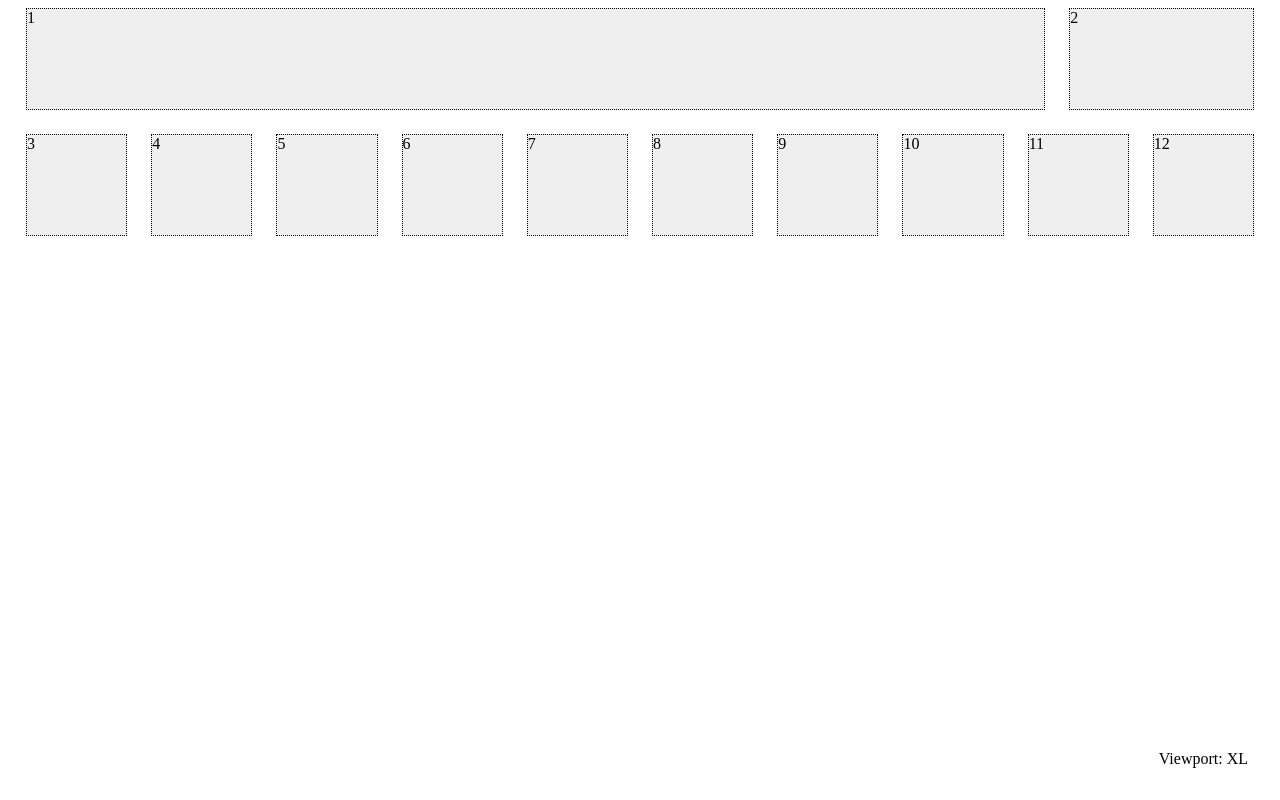
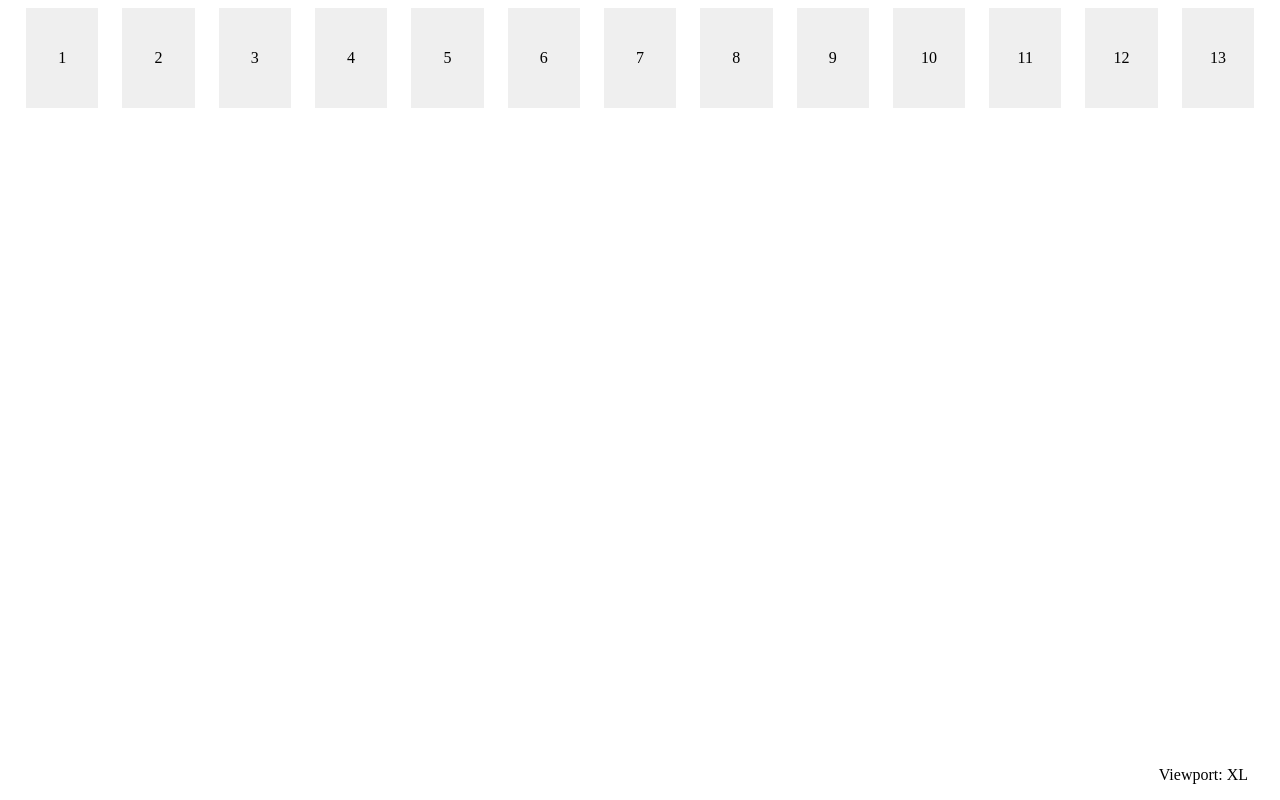
Before and after one commit to Mandersen21/grid-poc, a Gatsby site: page / in a window 1280 px wide. Built offline with nearby package versions, Linux system fonts and the light colour scheme; Gatsby itself is replaced by a stand-in of ours.

Commit message:
styles in place

```diff
--- a/src/components/column.tsx
+++ b/src/components/column.tsx
@@ -14,6 +14,10 @@ const Column = (props: Props) => {
 
     const getXXtraLarge = () => {
         if (props.xxl) return props.xxl
+        else if (props.xl) return props.xl
+        else if (props.l) return props.l
+        else if (props.m) return props.m
+        else return true
     }
 
     const getXtraLarge = () => {
@@ -50,18 +54,3 @@ const Column = (props: Props) => {
 }
 
 export default Column
-
-                // xs={true}
-                // sm={props.m} // Medium
-                // md={props.l} // Large
-                // lg={props.xl} // Xlarge
-                // xl={props.xxl} // XXlarge
-                // lg={true}
-                // xs={12}
-                // sm={ props.m || 6}
-                // md={ props.l}
-                // xs={12}
-                // {...props.m ? { sm: props.m } : { sm: false }} // Medium
-                // {...props.l ? { md: props.l } : { md: false }} // Large
-                // {...props.xl ? { lg: props.xl } : { lg: false }} // X-large
-                // {...props.xxl ? { xl: props.xxl } : { xl: false }} // XX-large
--- a/src/components/container.tsx
+++ b/src/components/container.tsx
@@ -1,7 +1,8 @@
 import React from "react"
 
 import { Container as Container_, Grid } from '@material-ui/core'
-import { ThemeProvider, createMuiTheme } from "@material-ui/core/styles"
+import { MuiThemeProvider, createMuiTheme } from "@material-ui/core/styles"
+import styled from "@emotion/styled"
 
 type Props = {
     children?: React.ReactNode
@@ -21,15 +22,43 @@ const theme = createMuiTheme({
     spacing: 6,
 })
 
+type ContainerProp = {
+    fluid: boolean
+}
+
+const ContainerStyled = styled(Container_) <ContainerProp>`
+    @media (max-width: 767px) {
+        max-width: none;
+        padding-left: 0 !important;
+        padding-right: 0 !important;
+
+        div {
+            padding-left: 0 !important;
+            padding-right: 0 !important;
+        }
+    }
+
+    @media (min-width: 768px) and (max-width: 1279px) {
+        max-width: none;
+        ${props => props.fluid ? '' : 'padding-left: 40px'};
+        ${props => props.fluid ? '' : 'padding-right: 40px'};
+    }
+
+    @media (min-width: 1280px) {
+        ${props => props.fluid ? '' : 'max-width: 1200px'};
+    }
+`
+
 const Container = (props: Props) => {
+
     return (
-        <ThemeProvider theme={theme}>
-            <Container_ {...props.fluid ? { maxWidth: false } : { fixed: true }}>
+        <MuiThemeProvider theme={theme}>
+            <ContainerStyled fluid={props.fluid} {...props.fluid ? { maxWidth: false } : { fixed: false }}>
                 <Grid container spacing={4}>
                     {props.children}
                 </Grid>
-            </Container_>
-        </ThemeProvider>
+            </ContainerStyled>
+        </MuiThemeProvider>
     )
 }
 
--- a/src/components/layout.tsx
+++ b/src/components/layout.tsx
@@ -8,18 +8,22 @@ import './viewport.css'
 const Box = styled.div`
   height: 100px;
   background-color: #efefef;
-  border: dotted 1.5px black;
+  display: flex;
+  font-size: 16px;
+  font-family: 'DFDS';
+  align-items: center;
+  justify-content: center;
 `
 
 const Layout = ({ children }) => {
 
   return (
     <>
-      <Container>
-        <Column m={10}>
+      <Container fluid={false}>
+        <Column>
           <Box>1</Box>
         </Column>
-        <Column m={2}>
+        <Column>
           <Box>2</Box>
         </Column>
         <Column>
@@ -52,20 +56,18 @@ const Layout = ({ children }) => {
         <Column>
           <Box>12</Box>
         </Column>
-        {/* <Column>
+        <Column>
           <Box>13</Box>
-        </Column> */}
+        </Column>
       </Container>
 
       <div className="viewport-viewer">
-      <p>
-      <div className="xxl hidden">Viewport: XXL</div>
+        <div className="xxl hidden">Viewport: XXL</div>
         <div className="xl hidden">Viewport: XL</div>
         <div className="l hidden">Viewport: L</div>
         <div className="s hidden">Viewport: S</div>
         <div className="m hidden">Viewport: M</div>
-      </p>
-    </div>
+      </div>
     </>
   )
 }
--- a/src/pages/grid.tsx
+++ b/src/pages/grid.tsx
@@ -10,7 +10,7 @@ const Box = styled.div`
 
 const GridPage = () => {
 
-    let xSmall: 1 | 2 | 3 | 4 | 5 | 6 | 7 | 8 | 9 | 10 | 11 | 12 | boolean = 1
+    let xSmall: 1 | 2 | 3 | 4 | 5 | 6 | 7 | 8 | 9 | 10 | 11 | 12 | boolean | 'auto' = 6
 
     return (
     <>
```
